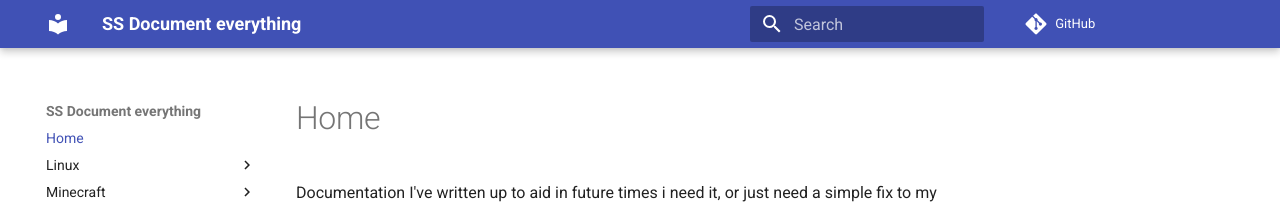
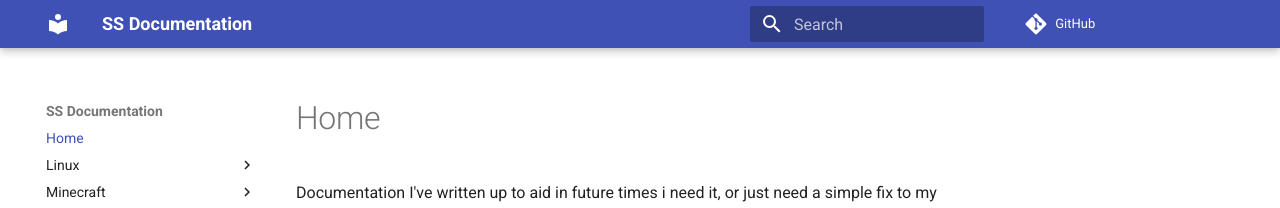
Before and after one commit to mystara2/notes, an MkDocs documentation site: the page built from docs/index.md, in a window 1280 px wide. Shown: the top 208 px of the page. Built offline with MkDocs 1.6.1 and Material for MkDocs 9.7.7, drawn with Linux system fonts in a browser that asks for light colours; comment, search, counter and statistics services are not loaded.

Commit message:
Change site name & Description.

```diff
--- a/mkdocs.yml
+++ b/mkdocs.yml
@@ -1,6 +1,6 @@
-site_name: SS Document everything
+site_name: SS Documentation
 repo_url: https://github.com/mystara2/notes
-site_description: Documentation of things i use regularly.
+site_description: Wiki entries for things
 site_author: Mystara
 
 theme:
```
